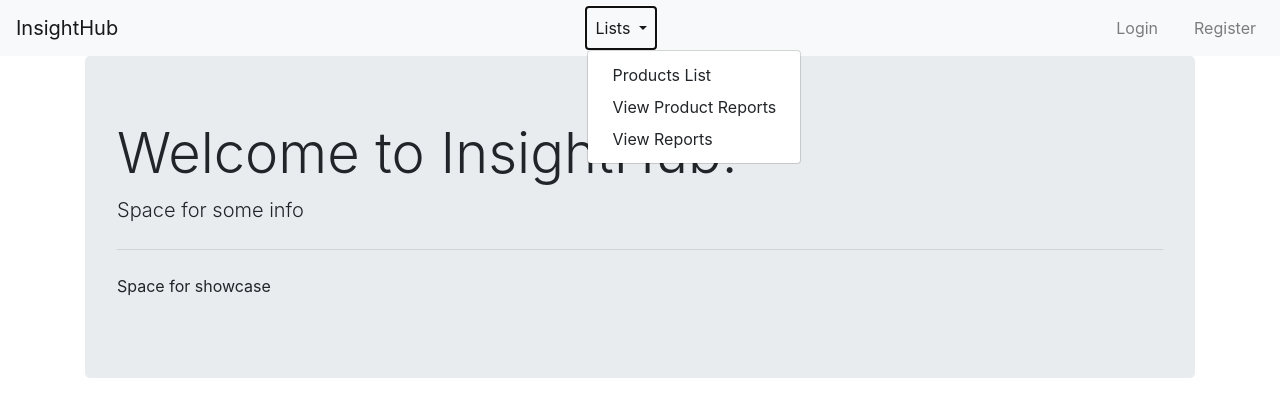
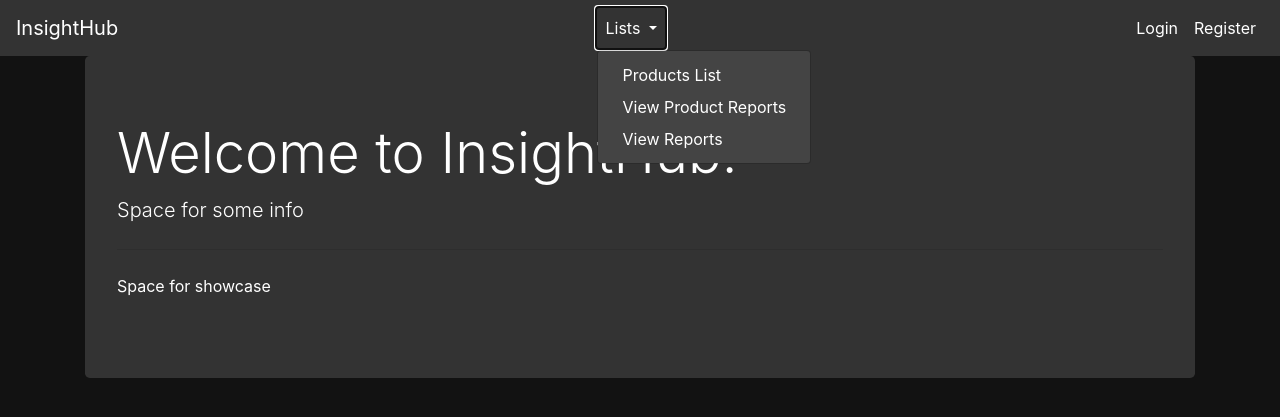
Before and after one commit to Bjorth/InsightHub, a Django app: page / in a window 1280 px wide, after a click on "Lists". Shown: the top 417 px of the page. Run offline with Django 5.2, Linux system fonts and the light colour scheme; some libraries are stand-ins or nearby versions.

Commit message:
add style for base.html

```diff
--- a/reports/templates/base.html
+++ b/reports/templates/base.html
@@ -6,17 +6,60 @@
     <title>{% block title %}InsightHub{% endblock %}</title>
     <link rel="stylesheet" href="https://stackpath.bootstrapcdn.com/bootstrap/4.5.2/css/bootstrap.min.css">
     <style>
-        .navbar-nav .nav-item {
-            margin-left: 20px;
+        body {
+            background-color: #121212;
+            color: #ffffff;
         }
-        .form-inline .nav-link {
-            padding: 0;
-            margin-left: 20px;
+        .navbar, .dropdown-menu {
+            background-color: #333333;
+        }
+        .nav-link, .navbar-brand {
+            color: #ffffff !important;
+        }
+        .card {
+            background-color: #333333;
+            color: #ffffff;
+        }
+        .form-control, .btn {
+            background-color: #555555;
+            color: #ffffff;
+        }
+        .alert-info {
+            background-color: #333333;
+            color: #ffffff;
+            border-color: #444444;
+        }
+        .jumbotron {
+            background-color: #333333;
+            color: #ffffff;
+        }
+        .table {
+            color: #ffffff;
+        }
+        .table th, .table td {
+            border-color: #444444;
+        }
+        .btn-primary, .btn-warning, .btn-danger, .btn-secondary {
+            background-color: #555555;
+            border-color: #444444;
+        }
+        .btn-primary:hover, .btn-warning:hover, .btn-danger:hover, .btn-secondary:hover {
+            background-color: #666666;
+        }
+        .dropdown-menu {
+            background-color: #444444;
+            color: #ffffff;
+        }
+        .dropdown-item {
+            color: #ffffff;
+        }
+        .dropdown-item:hover, .dropdown-item:focus {
+            background-color: #555555;
         }
     </style>
 </head>
 <body>
-<nav class="navbar navbar-expand-lg navbar-light bg-light">
+<nav class="navbar navbar-expand-lg navbar-dark">
     <a class="navbar-brand" href="{% url 'index' %}">InsightHub</a>
     <button class="navbar-toggler" type="button" data-toggle="collapse" data-target="#navbarNav" aria-controls="navbarNav" aria-expanded="false" aria-label="Toggle navigation">
         <span class="navbar-toggler-icon"></span>
@@ -35,10 +78,10 @@
             </li>
             {% if user.is_authenticated %}
             <li class="nav-item dropdown">
-                <a class="nav-link dropdown-toggle" href="#" id="navbarDropdown" role="button" data-toggle="dropdown" aria-haspopup="true" aria-expanded="false">
+                <a class="nav-link dropdown-toggle" href="#" id="navbarDropdown2" role="button" data-toggle="dropdown" aria-haspopup="true" aria-expanded="false">
                     Reports
                 </a>
-                <div class="dropdown-menu" aria-labelledby="navbarDropdown">
+                <div class="dropdown-menu" aria-labelledby="navbarDropdown2">
                     <a class="dropdown-item" href="{% url 'product_create' %}">Create Product</a>
                     <a class="dropdown-item" href="{% url 'product_report_create' %}">Create Product Report</a>
                 </div>
```
